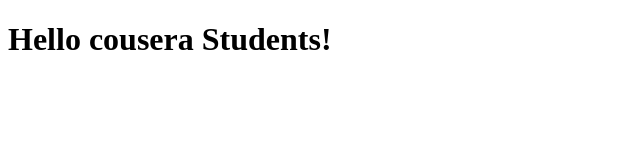
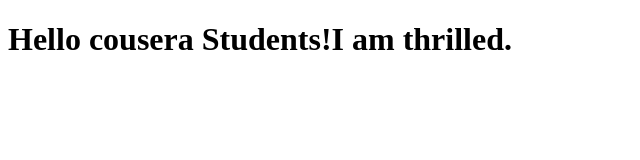
Before and after one commit to 1hemant/courcera-test, a plain HTML site: page index.html in a window 1280 px wide. Shown: the whole page, without its empty margins (0-640 px from the left). Drawn offline with Linux system fonts and the light colour scheme.

Commit message:
Next version of file.

```diff
--- a/index.html
+++ b/index.html
@@ -5,6 +5,6 @@
     <title> Hello Coursera</title>
   </head>
   <body>
-    <h1>Hello cousera Students!</h1>
+    <h1>Hello cousera Students!I am thrilled.</h1>
   </body>
 </html>
```
